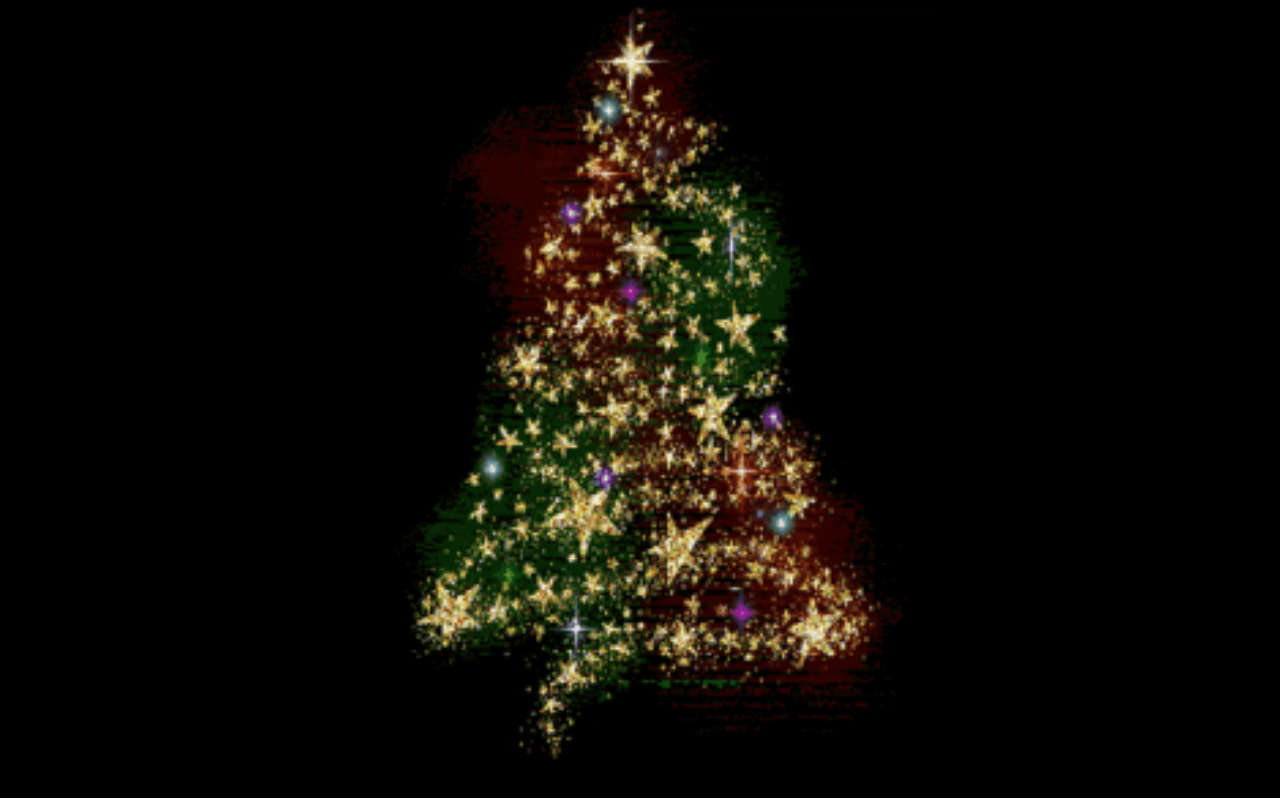
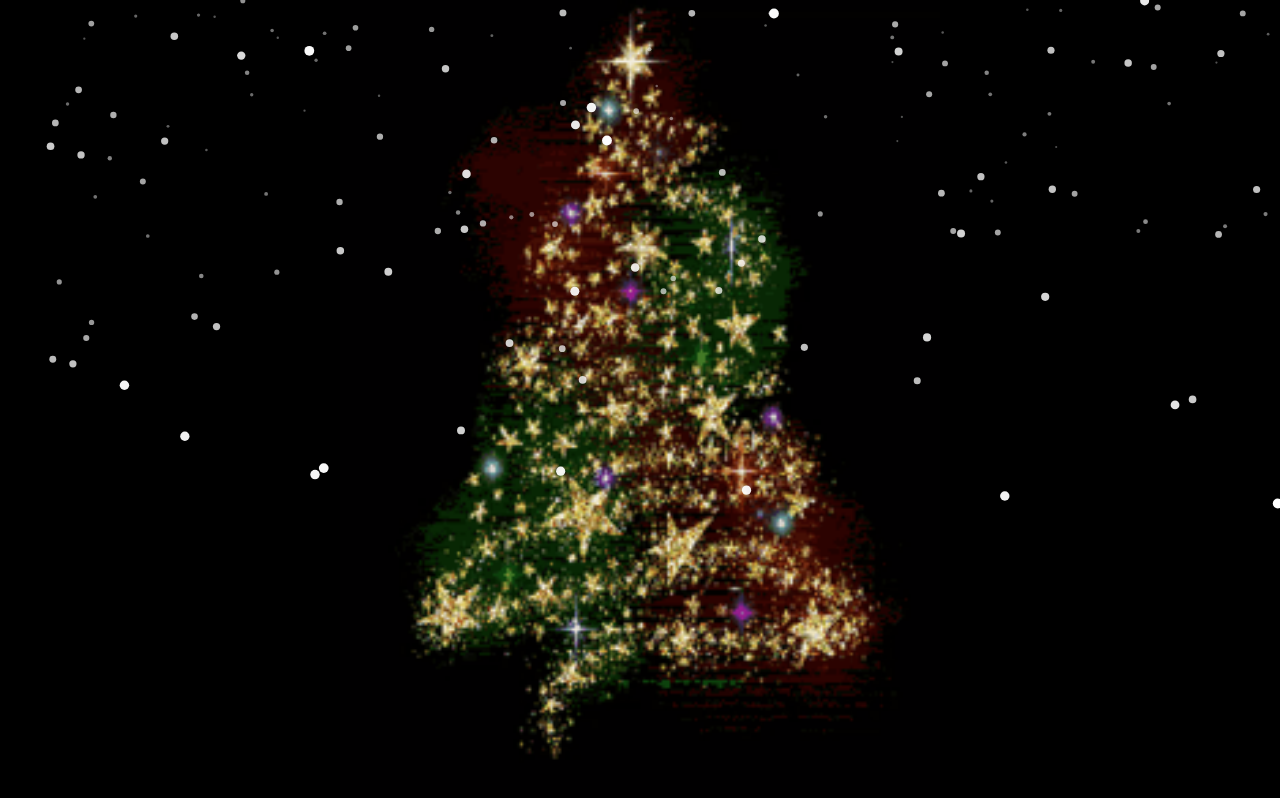
Before and after one commit to Plutonium-N/glittering-christmas-tree, a plain HTML site: page index.html in a window 1280 px wide. Drawn offline with Linux system fonts and the light colour scheme.

Commit message:
Update index.html

```diff
--- a/index.html
+++ b/index.html
@@ -47,4 +47,74 @@
 const canvas = document.getElementById("snowCanvas");
 const ctx = canvas.getContext("2d");
 
-function resi
+function resize() {
+  canvas.width = window.innerWidth;
+  canvas.height = window.innerHeight;
+}
+window.addEventListener("resize", resize);
+resize();
+
+// Snowflake array and snow pile
+let snowflakes = [];
+let snowPile = Array(canvas.width).fill(0);
+
+// Create snowflake with depth effect
+function createSnowflake() {
+  const depth = Math.random(); // 0 = far, 1 = near
+  snowflakes.push({
+    x: Math.random() * canvas.width,
+    y: -10,
+    r: 1 + depth * 4,       // radius: 1-5
+    s: 0.5 + depth * 1.5,   // speed: 0.5-2
+    opacity: 0.3 + depth * 0.7
+  });
+}
+
+// Animate snow
+function animateSnow() {
+  ctx.clearRect(0,0,canvas.width,canvas.height);
+
+  // Occasionally create new snowflake
+  if (Math.random() < 0.5) createSnowflake();
+
+  // Draw snowflakes
+  snowflakes.forEach(f => {
+    f.y += f.s;
+
+    // Snow pile collision
+    const column = Math.floor(f.x);
+    const pileHeight = snowPile[column] || 0;
+    if(f.y > canvas.height - pileHeight) {
+      snowPile[column] = pileHeight + f.r * 0.6; // uneven accumulation
+      f.y = -10;
+      f.x = Math.random() * canvas.width;
+      const depth = Math.random();
+      f.r = 1 + depth * 4;
+      f.s = 0.5 + depth * 1.5;
+      f.opacity = 0.3 + depth * 0.7;
+    }
+
+    ctx.beginPath();
+    ctx.arc(f.x, f.y, f.r, 0, Math.PI * 2);
+    ctx.fillStyle = `rgba(255,255,255,${f.opacity})`;
+    ctx.fill();
+  });
+
+  // Draw snow pile
+  ctx.beginPath();
+  ctx.moveTo(0, canvas.height);
+  for(let i=0; i<snowPile.length; i++) {
+    ctx.lineTo(i, canvas.height - snowPile[i]);
+  }
+  ctx.lineTo(canvas.width, canvas.height);
+  ctx.closePath();
+  ctx.fillStyle = "#ffffff";
+  ctx.fill();
+
+  requestAnimationFrame(animateSnow);
+}
+animateSnow();
+</script>
+
+</body>
+</html>
```
